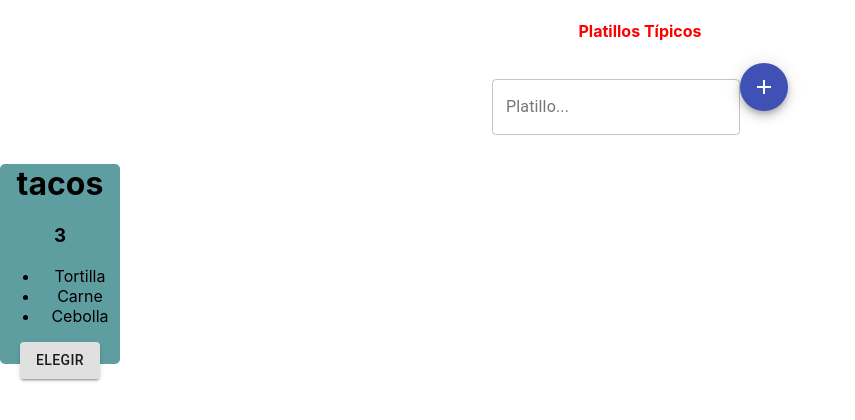
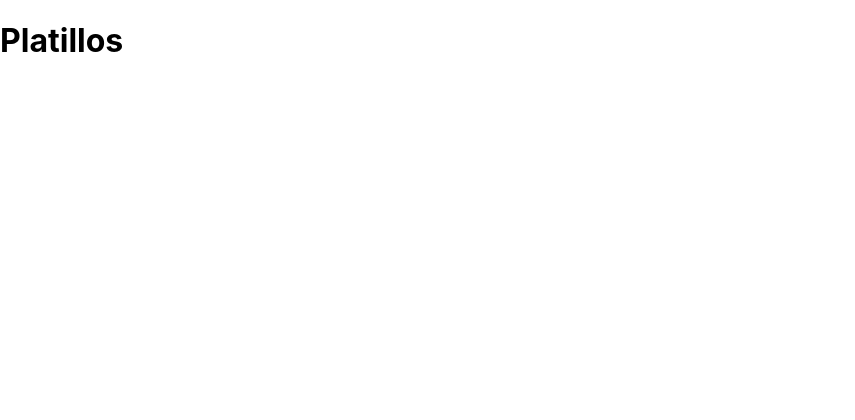
Before and after one commit to guidomatos/react_esencial, a React (Create React App) app: page /platillos in a window 1280 px wide. Shown: the top 420 px of the page, without its empty margins (0-855 px from the left). Built offline with nearby package versions, Linux system fonts and the light colour scheme.

Commit message:
Uso de navegación con el router

```diff
--- a/package.json
+++ b/package.json
@@ -10,6 +10,7 @@
     "@testing-library/user-event": "^7.2.1",
     "react": "^16.13.1",
     "react-dom": "^16.13.1",
+    "react-router-dom": "^5.2.0",
     "react-scripts": "3.4.1"
   },
   "scripts": {
--- /dev/null
+++ b/src/components/countries.js
@@ -0,0 +1,13 @@
+import React, { Component } from 'react';
+
+export class Countries extends Component {
+    render() {
+        return (
+            <div>
+                <h1>Países</h1>
+            </div>
+        );
+    }
+}
+
+export default Countries;
--- /dev/null
+++ b/src/components/dishes.js
@@ -0,0 +1,15 @@
+import React, { Component } from 'react';
+
+export class Dishes extends Component
+{
+    render() {
+        return (
+            <div>
+                <h1>Platillos</h1>
+            </div>
+        );
+    }
+
+}
+
+export default Dishes;
--- /dev/null
+++ b/src/components/notFound.js
@@ -0,0 +1,9 @@
+import React from 'React';
+
+const NotFound = () => {
+    <div>
+        <h2>Contenido no encontrado</h2>
+    </div>
+};
+
+export default NotFound;
--- /dev/null
+++ b/src/components/router.js
@@ -0,0 +1,19 @@
+import React from 'react';
+import { BrowserRouter, Route, Switch } from 'react-router-dom';
+import App from './../App';
+import Dishes from './dishes';
+// import Dish from './dish';
+import Countries from './countries';
+// import NotFound from  './notFound';
+
+const Router = () => (
+    <BrowserRouter>
+    <Switch>
+        <Route exact path="/" component={App} />
+        <Route path="/platillos" component={Dishes} />
+        <Route path="/countries" component={Countries} />
+    </Switch>
+    </BrowserRouter>
+);
+
+export default Router;
--- a/src/index.js
+++ b/src/index.js
@@ -2,11 +2,14 @@ import React from 'react';
 import ReactDOM from 'react-dom';
 import './styles/index.css';
 import App from './App';
+import Router from './components/router';
+
 import * as serviceWorker from './serviceWorker';
 
 ReactDOM.render(
   <React.StrictMode>
-    <App />
+    {/* <App /> */}
+    <Router></Router>
   </React.StrictMode>,
   document.getElementById('root')
 );
```
Also changed, not shown: 1 other file (tests, documents, lock files or other folders).
